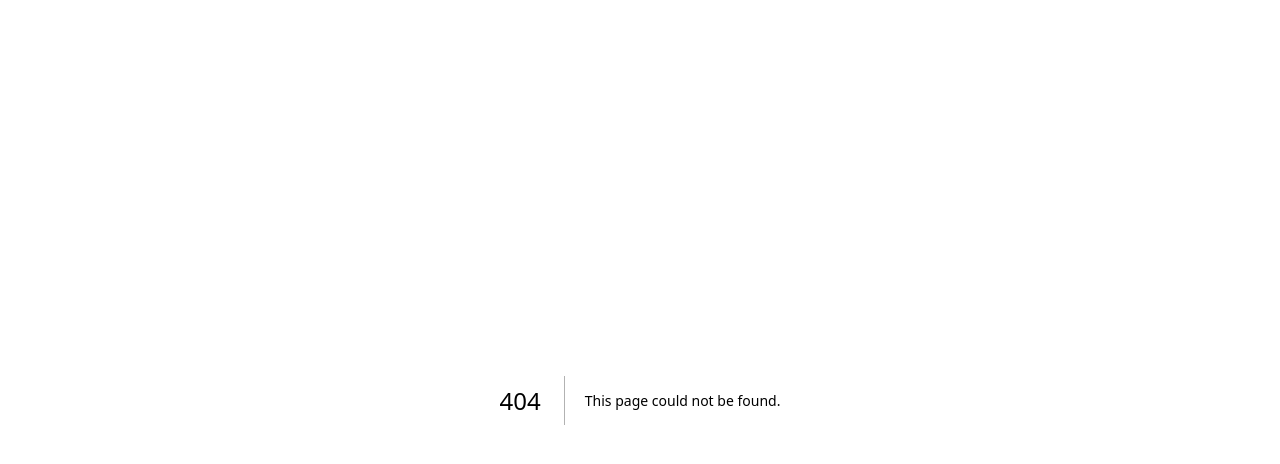
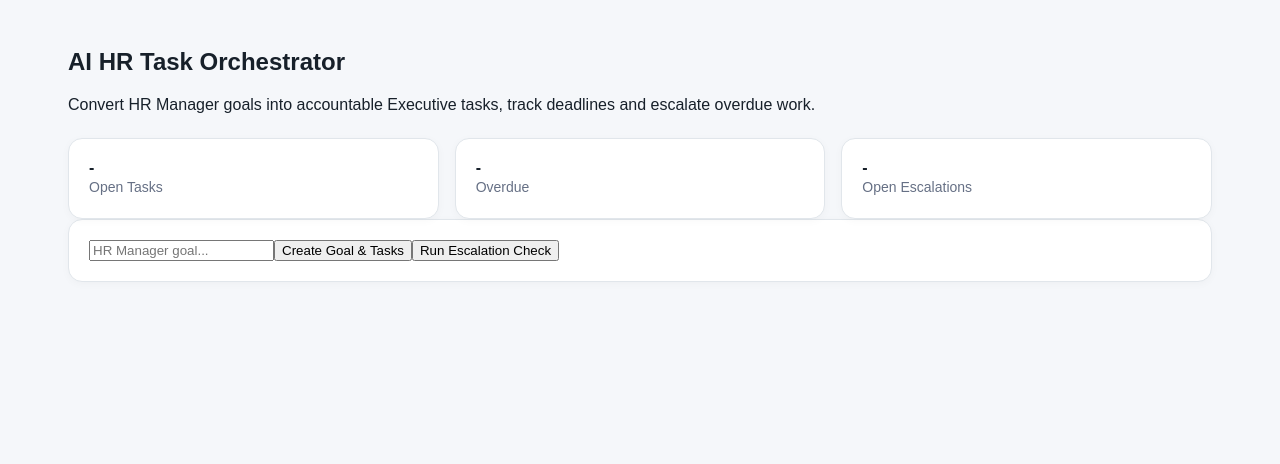
Before and after one commit to techjeet74-png/AI--HR-Agent, a Next.js app: page /hr-task-orchestrator in a window 1280 px wide. Before the commit this address had no page. Shown: the top 464 px of the page. Built offline with nearby package versions, Linux system fonts and the light colour scheme; no server answers.

Commit message:
Phase 6.24: add AI HR task orchestrator

```diff
--- /dev/null
+++ b/app/hr-task-orchestrator/page.tsx
@@ -0,0 +1,10 @@
+"use client";
+import {useEffect,useState} from "react";
+export default function TaskOrchestrator(){
+ const [data,setData]=useState<any>(null); const [title,setTitle]=useState("");
+ const load=()=>fetch("/api/hr-task-orchestrator").then(r=>r.json()).then(setData);
+ useEffect(()=>{load()},[]);
+ async function create(){if(!title.trim())return;await fetch("/api/hr-task-orchestrator",{method:"POST",headers:{"Content-Type":"application/json"},body:JSON.stringify({title,priority:"HIGH"})});setTitle("");load()}
+ async function escalate(){await fetch("/api/hr-task-orchestrator",{method:"PATCH"});load()}
+ return <main className="shell"><section className="content"><h1>AI HR Task Orchestrator</h1><p>Convert HR Manager goals into accountable Executive tasks, track deadlines and escalate overdue work.</p><div className="grid"><div className="card"><b>{data?.open??"-"}</b><p>Open Tasks</p></div><div className="card"><b>{data?.overdue??"-"}</b><p>Overdue</p></div><div className="card"><b>{data?.escalated??"-"}</b><p>Open Escalations</p></div></div><div className="card"><input value={title} onChange={e=>setTitle(e.target.value)} placeholder="HR Manager goal..." /><button onClick={create}>Create Goal & Tasks</button><button onClick={escalate}>Run Escalation Check</button></div>{data?.goals?.map((g:any)=><div className="card" key={g.id}><h3>{g.title}</h3>{g.tasks.map((t:any)=><p key={t.id}>• {t.title} — {t.status} — {t.priority}</p>)}</div>)}</section></main>
+}
```
